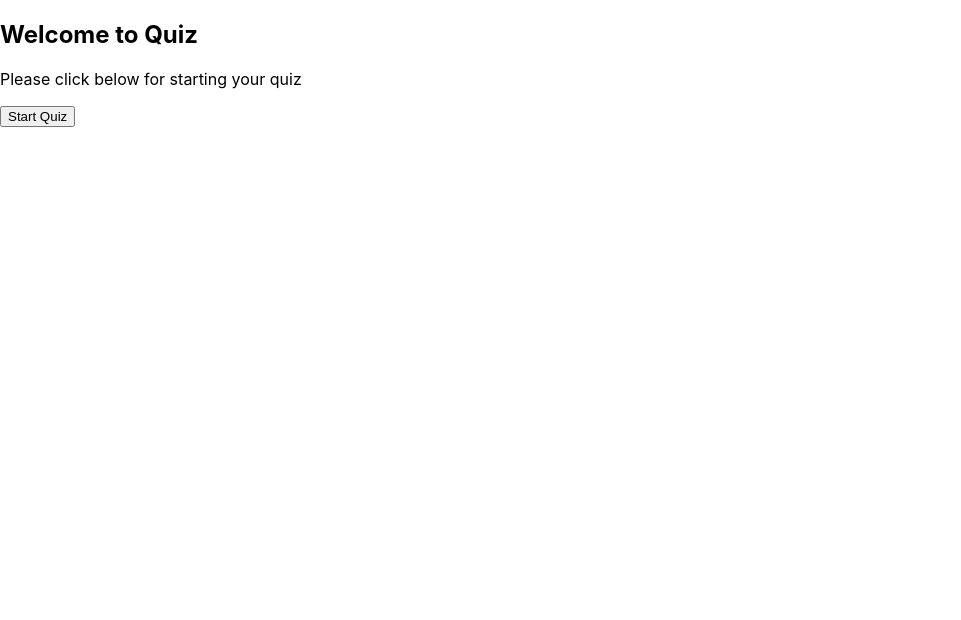
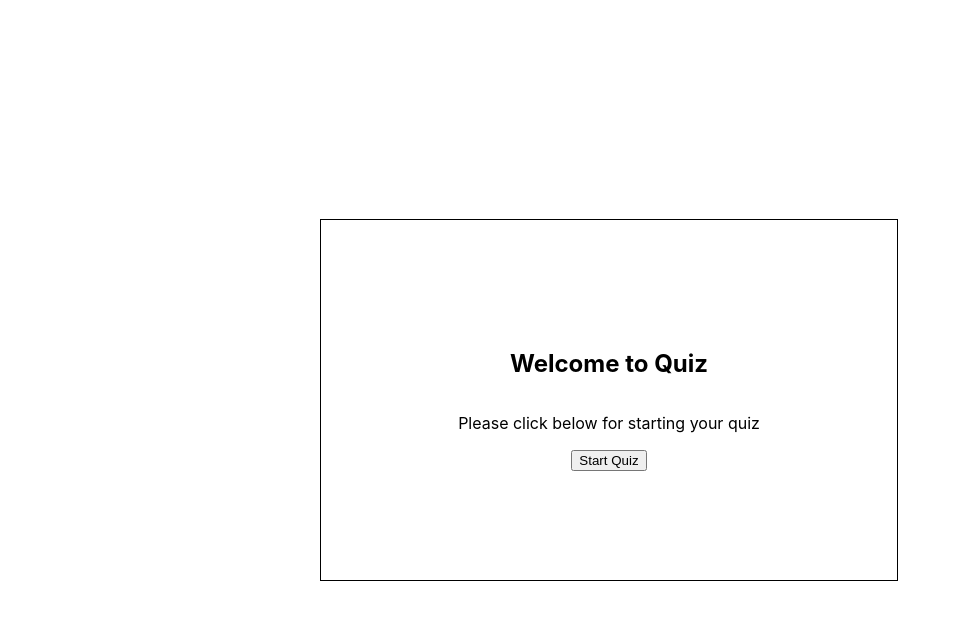
Before and after one commit to piyusht2411/75way_Piyush-Thakur_COER, a React (Create React App) app: page / in a window 1280 px wide. Shown: the top 620 px of the page, without its empty margins (0-961 px from the left). Built offline with nearby package versions, Linux system fonts and the light colour scheme.

Commit message:
some changes

```diff
--- /dev/null
+++ b/src/Page/Home.css
@@ -0,0 +1,14 @@
+.homeContainer{
+    border: 1px solid black;
+    width: 45vw;
+    height: 45vh;
+    margin: auto;
+    display: flex;
+    flex-direction: column;
+    align-items: center;
+    justify-content: center;
+    position: absolute;
+    top: 50%;
+    left: 25%;
+  transform: translate(0, -50%);
+}
--- a/src/Page/Home.tsx
+++ b/src/Page/Home.tsx
@@ -1,14 +1,16 @@
 import React from 'react';
 import { Link } from "react-router-dom";
+import './Home.css'
 
 const Home = () => {
   return (
-    <>
+    <div className='homeContainer'>
     <h2>Welcome to Quiz</h2>
     <p>Please click below for starting your quiz</p>
     <Link to='/quiz'><button>Start Quiz</button></Link>
+    </div>
 
-    </>
+
   )
 }
 
```
